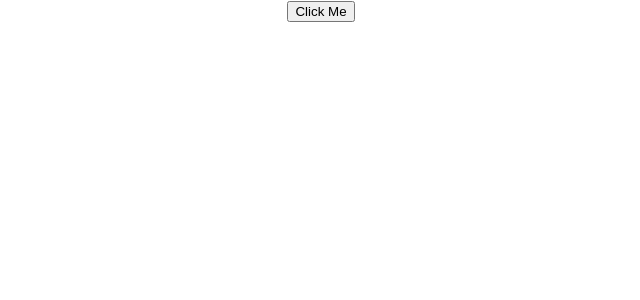
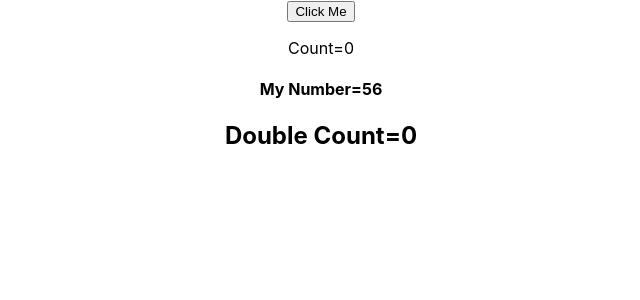
Before and after one commit to tanverrana/react-simple-volunteers, a React (Create React App) app: page / in a window 1280 px wide. Shown: the top 300 px of the page, without its empty margins (319-959 px from the left). Built offline with nearby package versions, Linux system fonts and the light colour scheme.

Commit message:
state change

```diff
--- a/src/components/Home/Home.js
+++ b/src/components/Home/Home.js
@@ -1,9 +1,18 @@
 import React from 'react';
+import { useState } from 'react';
 
 const Home = () => {
+    const [count, setCount] = useState(0);
+    const increaseCount = () => {
+        setCount(count + 1);
+    }
+    const number = 56;
     return (
         <div>
-            <button>Click Me</button>
+            <button onClick={increaseCount}>Click Me</button><br />
+            <p>Count={count}</p>
+            <h4>My Number={number}</h4>
+            <h2>Double Count={count * 2}</h2>
         </div>
     );
 };
```
